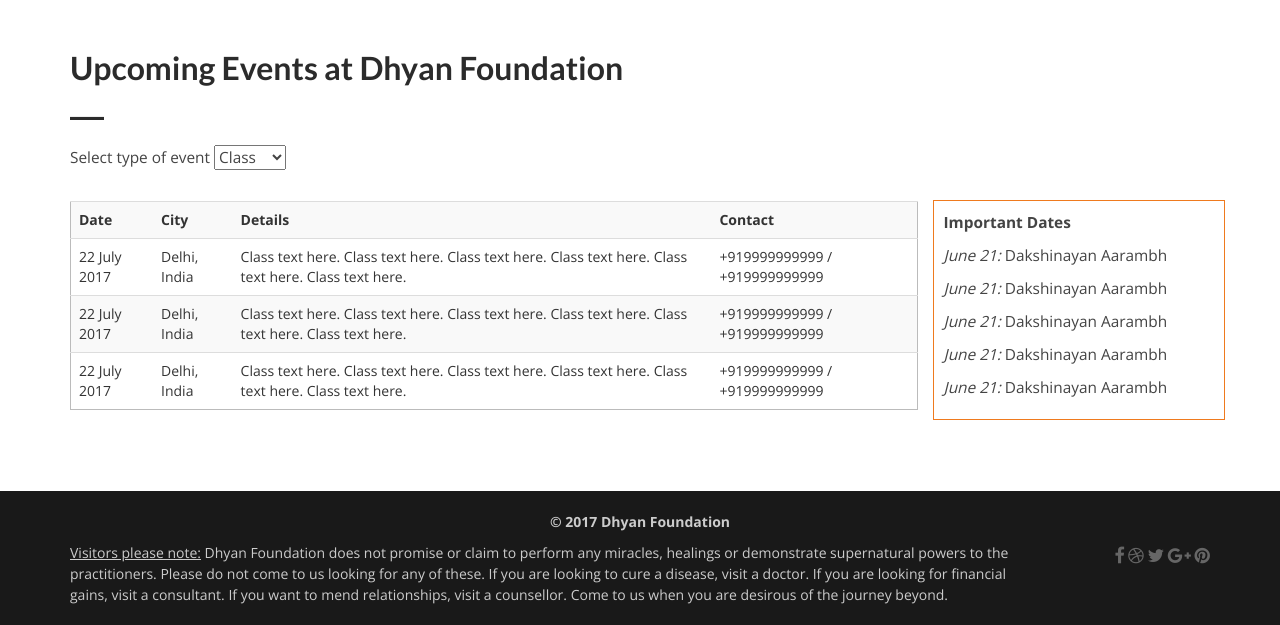
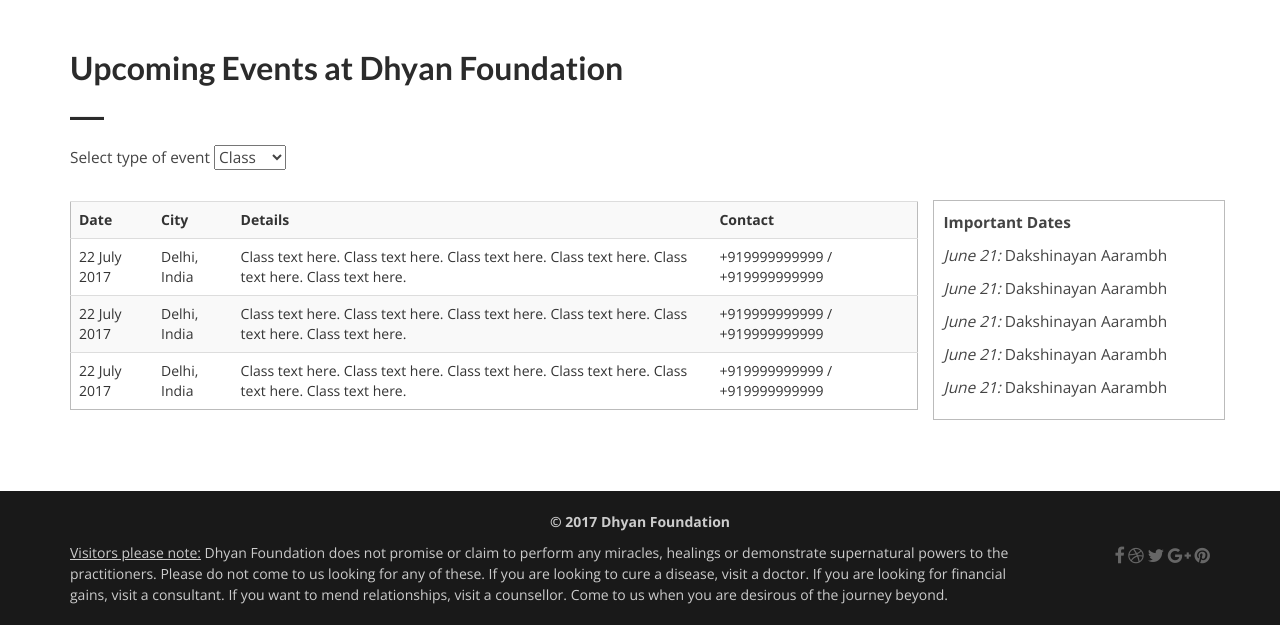
Before and after one commit to ankush981/df-website, a PHP site: page /about-us/events.php in a window 1280 px wide. Shown: the part 179-804 px from the top of the page. Run offline with PHP 8.4, Linux system fonts and the light colour scheme.

Commit message:
Change border color on events page

```diff
--- a/about-us/events.php
+++ b/about-us/events.php
@@ -105,7 +105,7 @@ $(document).ready(function(){
                 </table>
             </div>
 
-            <div class="col-sm-3" style="border: 1px solid #EF7A1E; padding:10px;margin-top:55px;">
+            <div class="col-sm-3" style="border: 1px solid #BBB; padding:10px;margin-top:55px;">
                 <p><strong>Important Dates</strong></p>
                 <p><em>June 21:</em> Dakshinayan Aarambh</p>
                 <p><em>June 21:</em> Dakshinayan Aarambh</p>
```
